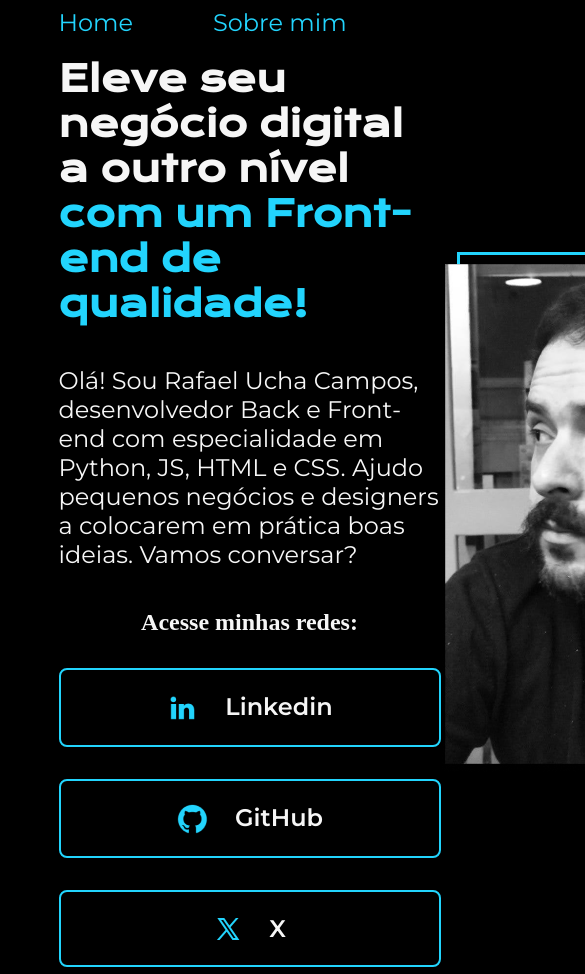
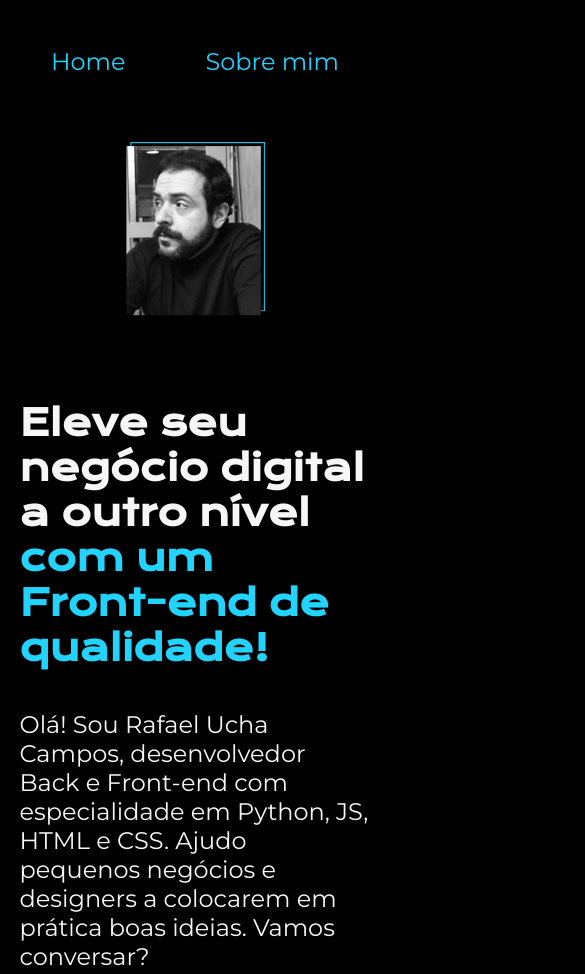
Before and after one commit to rafaeluchacampos/portfolio, a plain HTML site: page index.html in a window 390 px wide. Shown: the top 974 px of the page, 585 px wide, since content can reach past the window. Drawn offline with nearby package versions, Linux system fonts and the light colour scheme.

Commit message:
Update style.css
Updated version to mobile responsiveness

```diff
--- a/styles/style.css
+++ b/styles/style.css
@@ -33,7 +33,7 @@ body{
 
 .cabecalho__menu__links{
     font-family: var(--font-secundaria);
-    font-size: 24px;
+    font-size: 1.5rem;
     font-weight: 400;
     color: var(--cor-terciaria);
     text-decoration: none;
@@ -45,17 +45,18 @@ body{
     display: flex;
     align-items: center;
     justify-content: space-between;
+    gap: 82px;
 }
 
 .apresentacao__conteudo{
-    width: 615px;
+    width: 50%;
     display: flex;
     flex-direction: column;
     gap: 40px;
 }
 
 .apresentacao__conteudo__titulo{
-    font-size: 36px;
+    font-size: 2.25rem;
     font-family: var(--font-primaria)
 }
 
@@ -64,7 +65,7 @@ body{
 }
 
 .apresentacao__conteudo__texto{
-    font-size: 24px;
+    font-size: 1.5rem;
     font-family: var(--font-secundaria);
 }
 
@@ -78,13 +79,13 @@ body{
 
 .apresentacao__links__botao{
     border: 2px solid var(--cor-terciaria);
-    width: 378px;
+    width: 50%;
     border-radius: 8px;
     display: flex;
     justify-content: center;
     gap: 26px;
     text-align: center;
-    font-size: 24px;
+    font-size: 1.5rem;
     padding: 21.5px 0;
     text-decoration: none;
     color: var(--cor-secundaria);
@@ -97,12 +98,35 @@ body{
     padding: 3%;
 }
 
+.apresentacao__image{
+    width: 40%;
+}
+
 .rodape{
     background-color: var(--cor-terciaria);
     color: var(--cor-primaria);
     padding: 24px;
     text-align: center;
     font-family: var(--font-secundaria);
-    font-size: 24px;
+    font-size: 1.5rem;
     font-weight: 400;
 }
+
+@media (max-width: 1200px){
+    .cabecalho{
+        padding: 12%;
+    }
+
+    .cabecalho__menu{
+        justify-content: center;
+    }
+
+    .apresentacao{
+        flex-direction: column-reverse;
+        padding: 5%;
+    }
+
+    .apresentacao__conteudo{
+        width: auto;
+    }
+}
```
